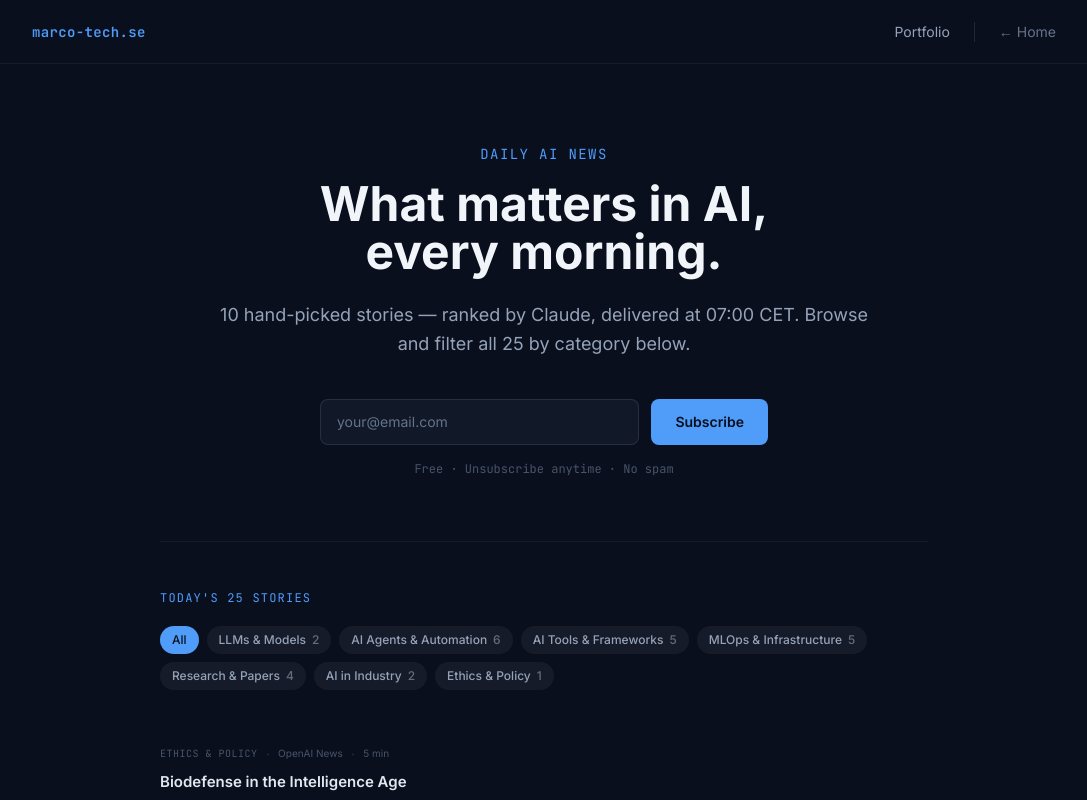
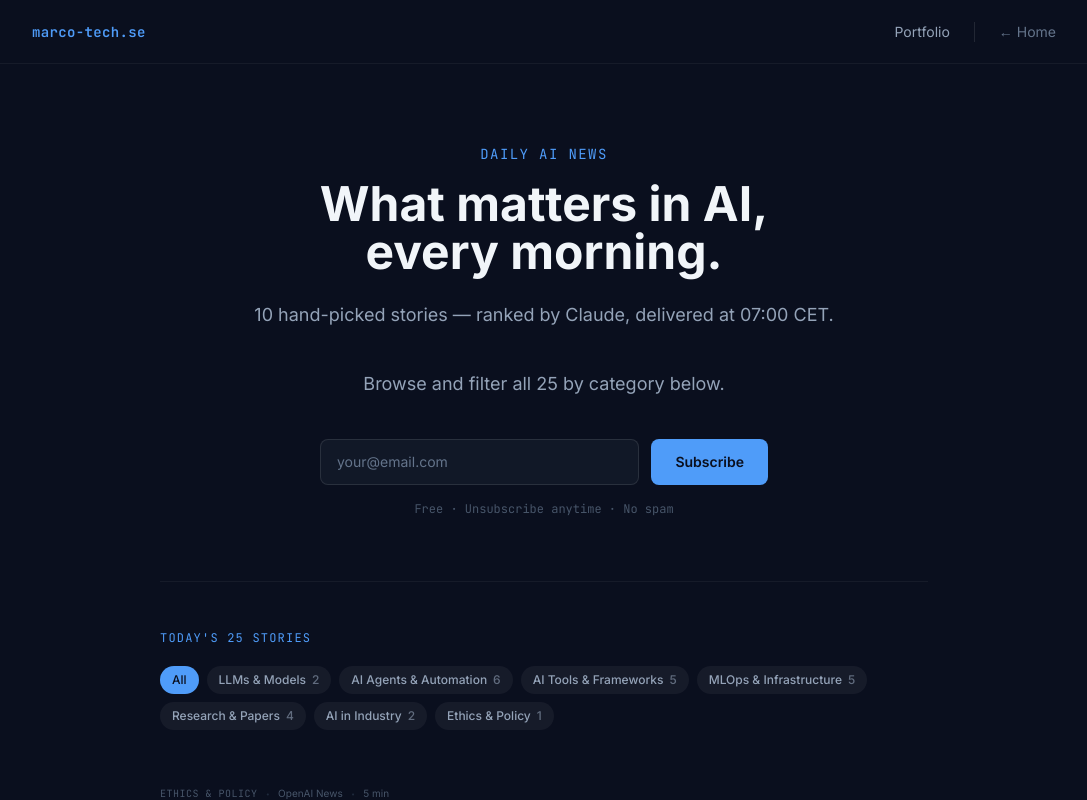
Before and after one commit to Marco-Lundh/marcolundh, a Next.js app: page /ai-news in a window 1280 px wide. Shown: the top 800 px of the page, without its empty margins (96-1183 px from the left). Built offline with nearby package versions, Linux system fonts and the light colour scheme.

Commit message:
style: separate browse text onto its own line with spacing

```diff
--- a/app/ai-news/SubscribeForm.tsx
+++ b/app/ai-news/SubscribeForm.tsx
@@ -38,6 +38,8 @@
       </h1>
       <p className="text-slate-400 text-lg leading-relaxed mb-10">
         10 hand-picked stories — ranked by Claude, delivered at 07:00 CET.
+      </p>
+      <p className="text-slate-400 text-lg leading-relaxed mb-10 mt-4">
         Browse and filter all 25 by category below.
       </p>
 
```
